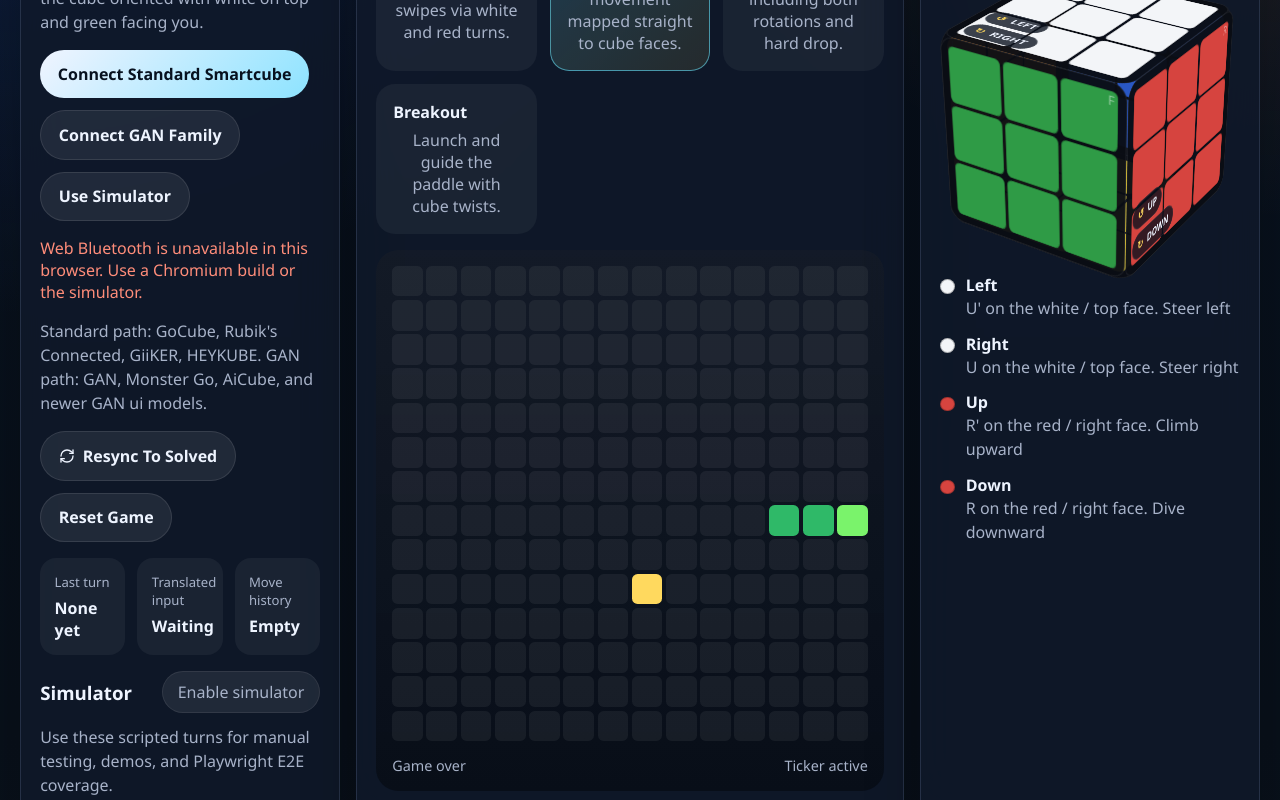
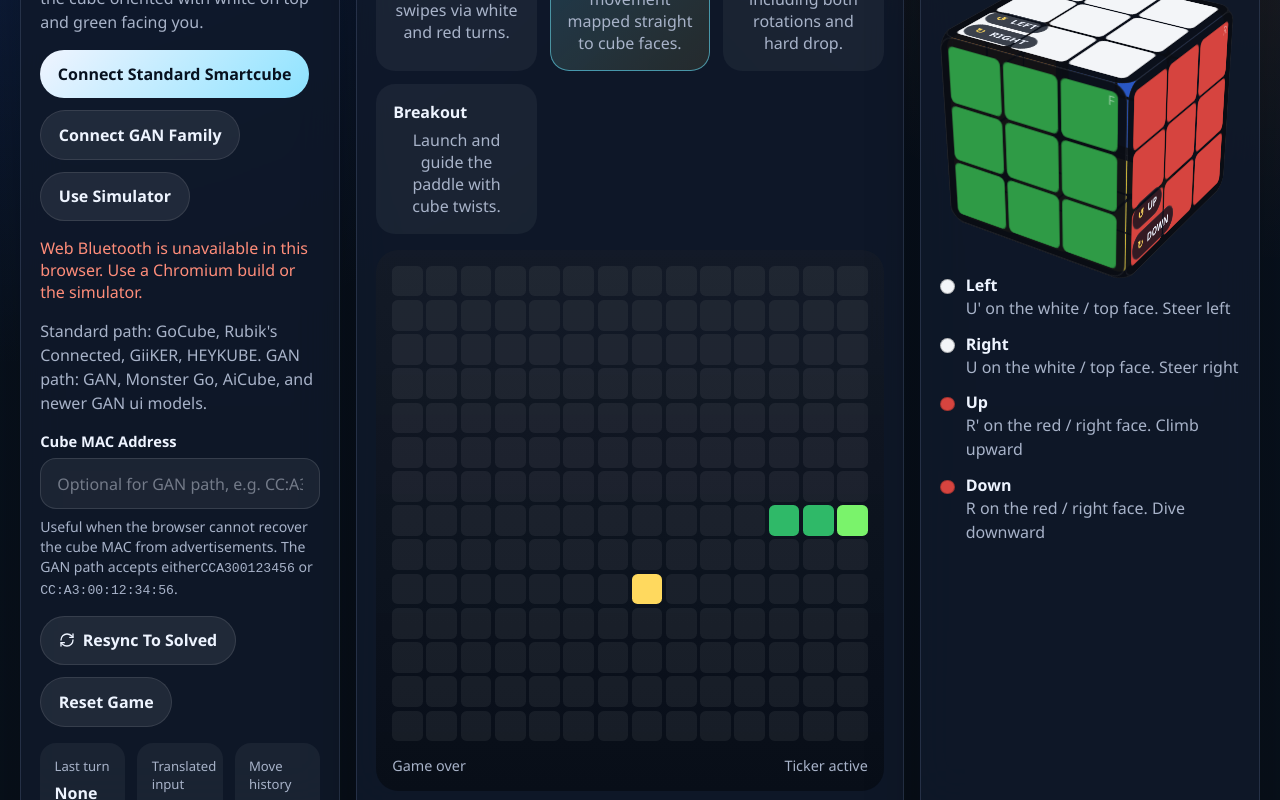
Before and after one commit to EvanZhouDev/cube-arcade, a Next.js app in the folder apps/web/: page / in a window 1280 px wide. Shown: the part 456-1256 px from the top of the page. Built offline with nearby package versions, Linux system fonts and the light colour scheme.

Commit message:
feat: allow manual cube mac entry

```diff
--- a/apps/web/app/globals.css
+++ b/apps/web/app/globals.css
@@ -160,6 +160,43 @@ button:disabled {
 .panel__warning {
   color: var(--danger);
   margin: 0;
+}
+
+.field-stack {
+  display: flex;
+  flex-direction: column;
+  gap: 0.45rem;
+}
+
+.field-label {
+  color: var(--text);
+  font-size: 0.92rem;
+  font-weight: 700;
+}
+
+.field-caption {
+  color: var(--muted);
+  font-size: 0.88rem;
+  line-height: 1.45;
+  margin: 0;
+}
+
+.field-caption code {
+  font-size: 0.82rem;
+}
+
+.text-input {
+  width: 100%;
+  border-radius: 1rem;
+  border: 1px solid rgba(255, 255, 255, 0.12);
+  background: rgba(255, 255, 255, 0.06);
+  color: var(--text);
+  font: inherit;
+  padding: 0.85rem 1rem;
+}
+
+.text-input::placeholder {
+  color: rgba(238, 244, 255, 0.42);
 }
 
 .button-row {
--- a/apps/web/app/page.tsx
+++ b/apps/web/app/page.tsx
@@ -1,11 +1,11 @@
 "use client";
 
 import { ARCADE_GAME_IDS } from "@cube-arcade/game-engine";
-import { getBindings } from "@cube-arcade/smartcube";
+import { getBindings, normalizeSmartcubeMac } from "@cube-arcade/smartcube";
 import { ControlCube, GameView } from "@cube-arcade/ui";
 import { useCompletion } from "ai/react";
 import { Gamepad2, RefreshCw, Sparkles } from "lucide-react";
-import { useEffect, useMemo, useRef } from "react";
+import { useEffect, useMemo, useRef, useState } from "react";
 
 import { useArcadeStore } from "../src/lib/arcade-store";
 
@@ -18,6 +18,8 @@ const SIMULATOR_MOVES = [
   { effect: "Secondary", move: "F'" },
   { effect: "Pause", move: "F2" },
 ] as const;
+
+const GAN_MAC_STORAGE_KEY = "cube-arcade.gan-mac-address";
 
 export default function Page() {
   const bluetoothAvailable = useArcadeStore(
@@ -52,6 +54,8 @@ export default function Page() {
 
   const animationRef = useRef<number | null>(null);
   const lastFrameRef = useRef<number | null>(null);
+  const [hasLoadedStoredMac, setHasLoadedStoredMac] = useState(false);
+  const [manualMacAddress, setManualMacAddress] = useState("");
 
   const {
     complete,
@@ -65,6 +69,21 @@ export default function Page() {
   useEffect(() => {
     refreshBluetoothAvailability();
   }, [refreshBluetoothAvailability]);
+
+  useEffect(() => {
+    const savedMac = window.localStorage.getItem(GAN_MAC_STORAGE_KEY);
+    if (savedMac) {
+      setManualMacAddress(savedMac);
+    }
+    setHasLoadedStoredMac(true);
+  }, []);
+
+  useEffect(() => {
+    if (!hasLoadedStoredMac) {
+      return;
+    }
+    window.localStorage.setItem(GAN_MAC_STORAGE_KEY, manualMacAddress);
+  }, [hasLoadedStoredMac, manualMacAddress]);
 
   useEffect(() => {
     const frame = (timestamp: number) => {
@@ -143,7 +162,7 @@ export default function Page() {
             </button>
             <button
               className="secondary"
-              onClick={() => void connectGanHardware()}
+              onClick={() => void connectGanHardware(manualMacAddress)}
               type="button"
             >
               Connect GAN Family
@@ -167,6 +186,34 @@ export default function Page() {
             Standard path: GoCube, Rubik&apos;s Connected, GiiKER, HEYKUBE. GAN
             path: GAN, Monster Go, AiCube, and newer GAN ui models.
           </p>
+          <div className="field-stack">
+            <label className="field-label" htmlFor="cube-mac-address">
+              Cube MAC Address
+            </label>
+            <input
+              className="text-input"
+              data-testid="cube-mac-input"
+              id="cube-mac-address"
+              onBlur={() => {
+                const normalized = normalizeSmartcubeMac(manualMacAddress);
+                if (normalized) {
+                  setManualMacAddress(normalized);
+                }
+              }}
+              onChange={(event) => {
+                setManualMacAddress(event.target.value);
+              }}
+              placeholder="Optional for GAN path, e.g. CC:A3:00:12:34:56"
+              spellCheck={false}
+              type="text"
+              value={manualMacAddress}
+            />
+            <p className="field-caption">
+              Useful when the browser cannot recover the cube MAC from
+              advertisements. The GAN path accepts either
+              <code>CCA300123456</code> or <code>CC:A3:00:12:34:56</code>.
+            </p>
+          </div>
           <div className="button-row">
             <button className="secondary" onClick={resyncCube} type="button">
               <RefreshCw size={16} />
--- a/apps/web/src/lib/arcade-store.ts
+++ b/apps/web/src/lib/arcade-store.ts
@@ -25,7 +25,7 @@ type Session = SmartcubeSession | SmartcubeSimulatorSession;
 interface ArcadeStore {
   bluetoothAvailable: boolean | null;
   connectHardware: () => Promise<void>;
-  connectGanHardware: () => Promise<void>;
+  connectGanHardware: (manualMacAddress?: string) => Promise<void>;
   connectSimulator: () => Promise<void>;
   controller: GameController;
   cubeState: SmartcubeState;
@@ -130,13 +130,13 @@ export const useArcadeStore = create<ArcadeStore>((set, get) => {
         });
       }
     },
-    async connectGanHardware() {
+    async connectGanHardware(manualMacAddress) {
       try {
         const existing = get().session;
         if (existing) {
           await existing.disconnect();
         }
-        const session = await connectGanBrowserSmartcube();
+        const session = await connectGanBrowserSmartcube(manualMacAddress);
         await attachSession(session);
       } catch (error) {
         set({
--- a/packages/smartcube/src/browser.ts
+++ b/packages/smartcube/src/browser.ts
@@ -3,6 +3,20 @@ import type { Quaternion, SmartcubeMove, SmartcubeSession } from "./types";
 
 function isSmartcubeMove(value: string): value is SmartcubeMove {
   return /^(U|R|F|D|L|B)(2|')?$/.test(value);
+}
+
+export function normalizeSmartcubeMac(value: string): string | null {
+  const trimmed = value.trim().toUpperCase();
+  if (!trimmed) {
+    return null;
+  }
+
+  const hex = trimmed.replace(/[^0-9A-F]/g, "");
+  if (hex.length !== 12) {
+    return null;
+  }
+
+  return hex.match(/.{1,2}/g)?.join(":") ?? null;
 }
 
 function guidanceForConnectionError(error: unknown): Error {
@@ -82,7 +96,9 @@ export async function connectBrowserSmartcube(): Promise<SmartcubeSession> {
   }
 }
 
-export async function connectGanBrowserSmartcube(): Promise<SmartcubeSession> {
+export async function connectGanBrowserSmartcube(
+  manualMacAddress?: string,
+): Promise<SmartcubeSession> {
   if (typeof navigator === "undefined" || !("bluetooth" in navigator)) {
     throw new Error(
       "Web Bluetooth is unavailable in this browser. Use Chromium or the simulator.",
@@ -90,7 +106,20 @@ export async function connectGanBrowserSmartcube(): Promise<SmartcubeSession> {
   }
 
   const { connectGanCube } = await import("gan-web-bluetooth");
-  const connection = await connectGanCube();
+  const normalizedMac =
+    typeof manualMacAddress === "string"
+      ? normalizeSmartcubeMac(manualMacAddress)
+      : null;
+
+  if (manualMacAddress?.trim() && !normalizedMac) {
+    throw new Error(
+      "Enter a valid cube MAC address using 12 hex digits, for example CC:A3:00:12:34:56.",
+    );
+  }
+
+  const connection = await connectGanCube(
+    normalizedMac ? async () => normalizedMac : undefined,
+  );
   const session = new SessionCore({
     disconnectImpl: async () => {
       subscription.unsubscribe();
--- a/packages/smartcube/src/index.ts
+++ b/packages/smartcube/src/index.ts
@@ -16,6 +16,7 @@ export {
   canUseBrowserBluetooth,
   connectBrowserSmartcube,
   connectGanBrowserSmartcube,
+  normalizeSmartcubeMac,
 } from "./browser";
 export { SessionCore } from "./session";
 export { createSimulatorSmartcube } from "./simulator";
```
Also changed, not shown: 2 other files (tests, documents, lock files or other folders).
